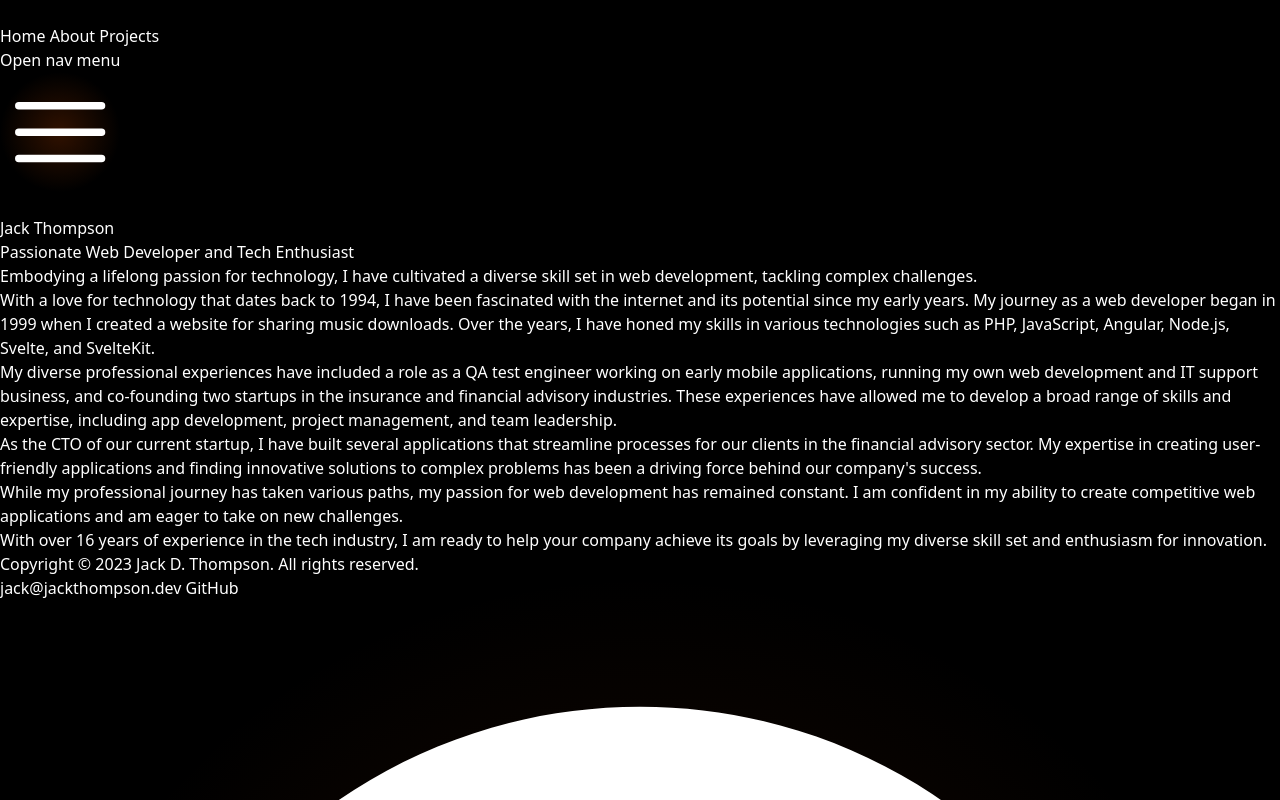
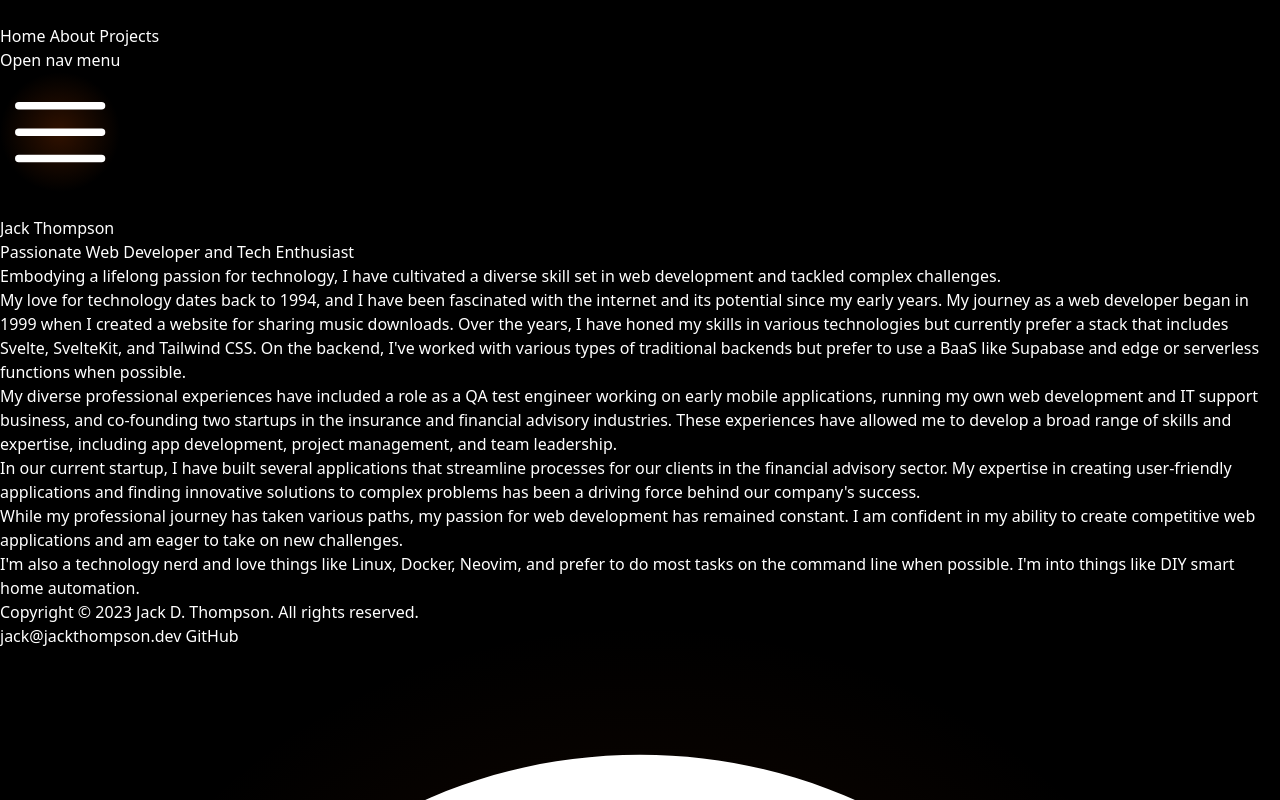
Before and after one commit to jacktho/jackthompson.dev, a SvelteKit app: page /about in a window 1280 px wide. Shown: the part 631-1431 px from the top of the page. Built offline with nearby package versions, Linux system fonts and the light colour scheme.

Commit message:
Copy tweaks

```diff
--- a/src/routes/about/+page.svelte
+++ b/src/routes/about/+page.svelte
@@ -1,6 +1,3 @@
-<script lang="ts">
-</script>
-
 <div class="px-6 lg:px-8">
 	<div class="mx-auto max-w-3xl text-base leading-7 text-gray-200">
 		<p class="text-base font-semibold leading-7 text-orange-600">Jack Thompson</p>
@@ -9,14 +6,16 @@
 		</h1>
 		<p class="mt-6 text-xl leading-8">
 			Embodying a lifelong passion for technology, I have cultivated a diverse skill set in web
-			development, tackling complex challenges.
+			development and tackled complex challenges.
 		</p>
 		<div class="max-w-2xl">
 			<p class="mt-8">
-				With a love for technology that dates back to 1994, I have been fascinated with the internet
-				and its potential since my early years. My journey as a web developer began in 1999 when I
+				My love for technology dates back to 1994, and I have been fascinated with the internet and
+				its potential since my early years. My journey as a web developer began in 1999 when I
 				created a website for sharing music downloads. Over the years, I have honed my skills in
-				various technologies such as PHP, JavaScript, Angular, Node.js, Svelte, and SvelteKit.
+				various technologies but currently prefer a stack that includes Svelte, SvelteKit, and
+				Tailwind CSS. On the backend, I've worked with various types of traditional backends but
+				prefer to use a BaaS like Supabase and edge or serverless functions when possible.
 			</p>
 			<p class="mt-8">
 				My diverse professional experiences have included a role as a QA test engineer working on
@@ -26,10 +25,10 @@
 				development, project management, and team leadership.
 			</p>
 			<p class="mt-8">
-				As the CTO of our current startup, I have built several applications that streamline
-				processes for our clients in the financial advisory sector. My expertise in creating
-				user-friendly applications and finding innovative solutions to complex problems has been a
-				driving force behind our company's success.
+				In our current startup, I have built several applications that streamline processes for our
+				clients in the financial advisory sector. My expertise in creating user-friendly
+				applications and finding innovative solutions to complex problems has been a driving force
+				behind our company's success.
 			</p>
 			<p class="mt-8">
 				While my professional journey has taken various paths, my passion for web development has
@@ -37,8 +36,8 @@
 				am eager to take on new challenges.
 			</p>
 			<p class="mt-8">
-				With over 16 years of experience in the tech industry, I am ready to help your company
-				achieve its goals by leveraging my diverse skill set and enthusiasm for innovation.
+				I'm also a technology nerd and love things like Linux, Docker, Neovim, and prefer to do most
+				tasks on the command line when possible. I'm into things like DIY smart home automation.
 			</p>
 		</div>
 	</div>
--- a/src/routes/projects/+page.svelte
+++ b/src/routes/projects/+page.svelte
@@ -26,7 +26,7 @@
 			title="jackthompson.net"
 			url="https://jackthompson.net"
 			description={`
-My personal website, I wanted to play with AI technology so I integrated OpenAI's GPT to create a pseudo AI Avatar capable of answering visitors' questions in real-time. I'm currently utilizing 'gpt-3.5-turbo' and eagerly await the opportunity to upgrade to GPT-4 once it becomes available through the API. I found the API remarkably user-friendly and plan to explore more applications in the future. While my attempt to draw web design inspiration from Midjourney was not entirely successful, it did provide some interesting imagery I used on this website. I plan to continue to add to this site including adding a blog.
+My personal website, I wanted to play with AI technology so I integrated OpenAI's GPT to create a pseudo AI Avatar capable of answering visitors' questions in real-time. I'm currently utilizing 'gpt-3.5-turbo' and eagerly await the opportunity to upgrade to GPT-4 once it becomes available through the API. Also, send the conversations with the bot to Discord using their API. I found the API remarkably user-friendly and plan to explore more applications in the future. While my attempt to draw web design inspiration from Midjourney was not entirely successful, it did provide some interesting imagery I used on this website. I plan to continue to add to this site including adding a blog.
 `}
 			technologies={[
 				{ name: 'Svelte', href: 'https://svelte.dev' },
@@ -34,6 +34,7 @@ My personal website, I wanted to play with AI technology so I integrated OpenAI'
 				{ name: 'Tailwind CSS', href: 'https://tailwindcss.com' },
 				{ name: 'OpenAI', href: 'https://platform.openai.com/docs/api-reference/chat' },
 				{ name: 'Midjourney', href: 'https://midjourney.com' },
+				{ name: 'Discord API', href: 'https://discord.com/developers/docs/intro' },
 				{ name: 'Vercel', href: 'https://vercel.com' }
 			]}
 		/>
```
